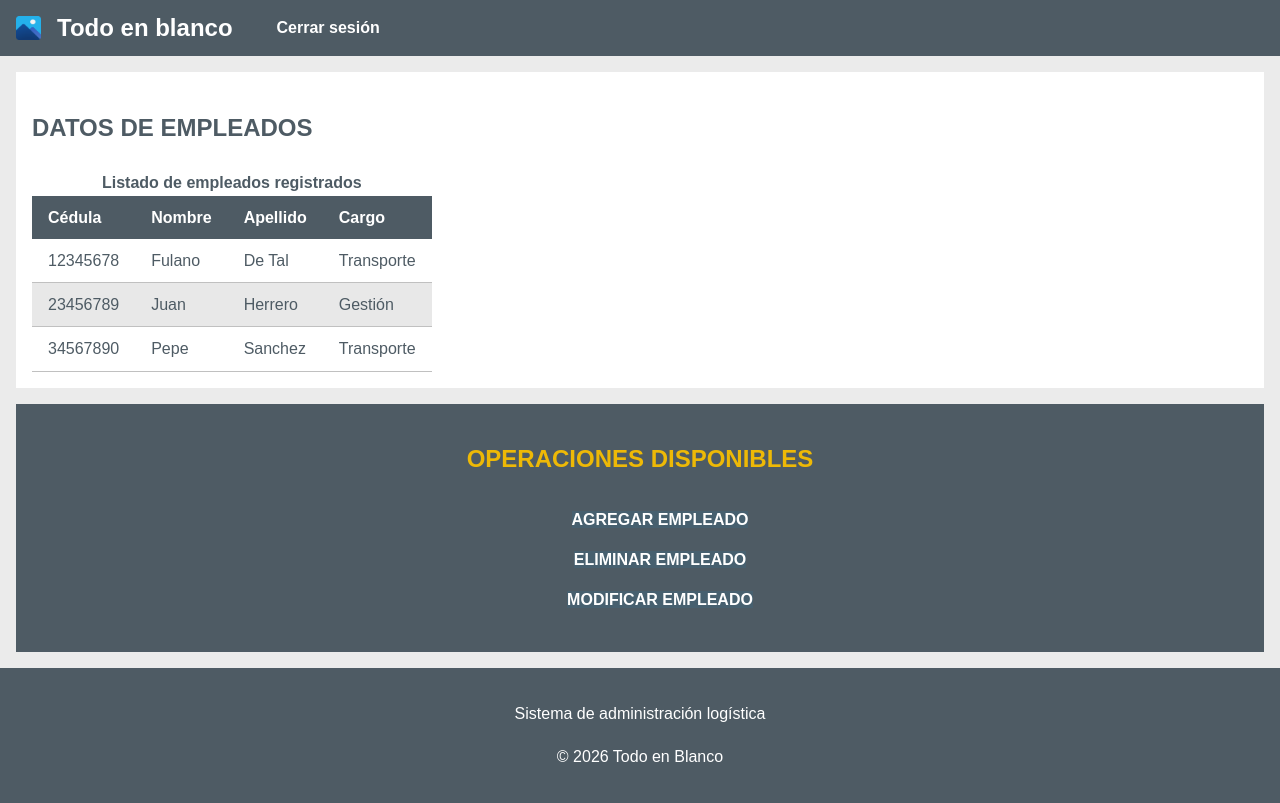
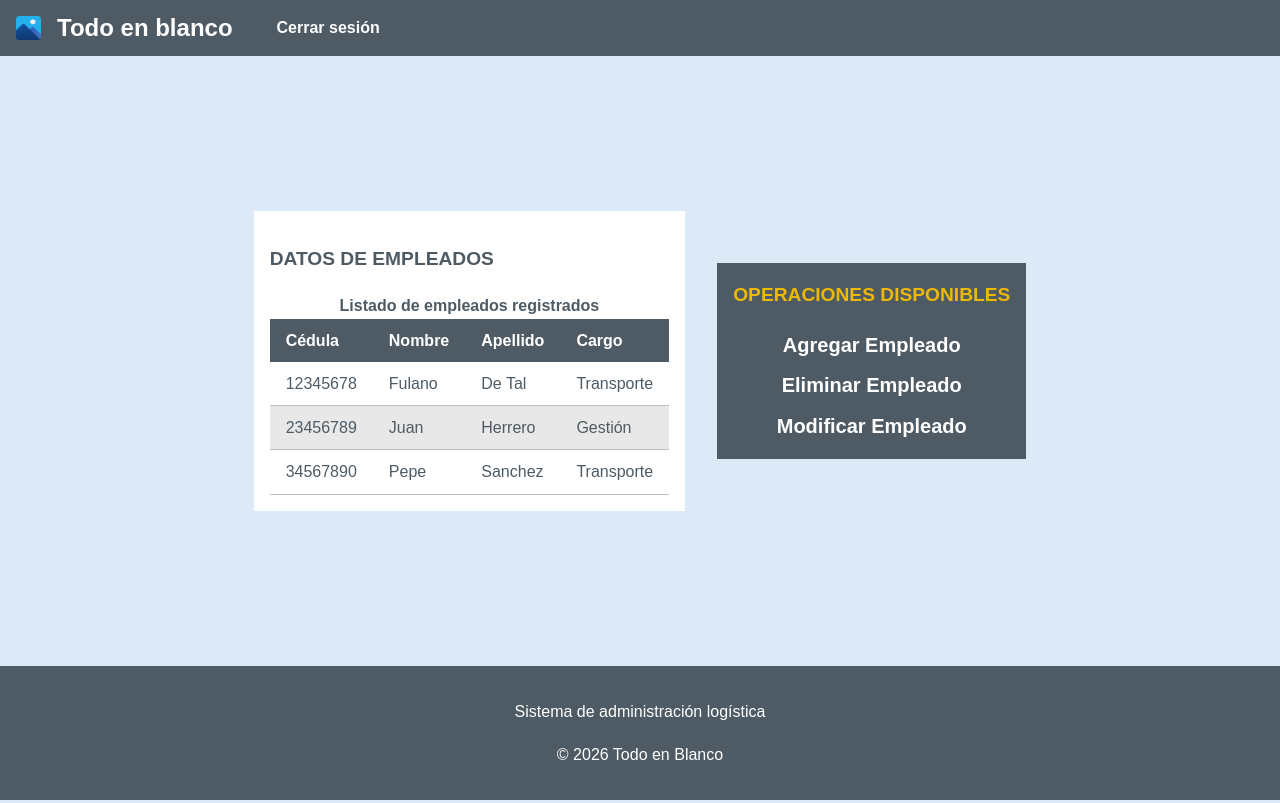
Before and after one commit to sideW-Nico/sistema-elvis-tek, a PHP site: page /administrador.html in a window 1280 px wide. Run offline with PHP 8.4, Linux system fonts and the light colour scheme.

Commit message:
style: realizando ajustes de estilo finales

```diff
--- a/proyecto/administrador.html
+++ b/proyecto/administrador.html
@@ -56,7 +56,7 @@
         </section>
         <section class="seccionOperaciones">
             <h2>Operaciones disponibles</h2>
-            <ul>
+            <ul class="operaciones">
                 <li><a href="#" class="botonOperacion">Agregar Empleado</a></li>
                 <li><a href="#" class="botonOperacion">Eliminar Empleado</a></li>
                 <li><a href="#" class="botonOperacion">Modificar Empleado</a></li>
--- a/proyecto/assets/css/globalSistema.css
+++ b/proyecto/assets/css/globalSistema.css
@@ -1,5 +1,14 @@
 body {
-    background-color: var(--grisClaro);
+    min-height: 100vh;
+    display: flex;
+    flex-direction: column;
+}
+
+main {
+  flex: 1;
+  display: flex;
+  justify-content: center;
+  align-items: center;
 }
 
 .seccionTablaEmpleados {
@@ -10,7 +19,7 @@ body {
 
 .seccionTablaEmpleados h2 {
     color: var(--oscuro);
-    font-size: 24px;
+    font-size: 1.2rem;
     font-weight: 700;
     text-transform: uppercase;
 }
@@ -18,6 +27,7 @@ body {
 tr:hover td {
     background-color: var(--blancoCristal);
     color: var(--oscuro);
+    cursor: pointer;
 }
 
 tr:active td {
@@ -28,36 +38,19 @@ tr:active td {
 .seccionOperaciones {
     background-color: var(--oscuro);
     color: var(--blancoPuro);
-    min-height: 160px;
     text-align: center;
+    padding: 0;
 }
 
 .seccionOperaciones h2 {
     color: var(--amarillo);
-    font-size: 24px;
+    font-size: 1.2rem;
     font-weight: 700;
     text-transform: uppercase;
+    margin: 1rem;
 }
 
-.seccionOperaciones ul {
-    list-style-type: none;
-}
-
-.seccionOperaciones li {
-    line-height: 2.5;
-}
-
-.botonOperacion {
-    background-color: var(--medio);
-    color: var(--blancoPuro);
-    text-decoration: none;
-    font-size: 16px;
-    font-weight: 600;
-    text-transform: uppercase;
-}
-
-.botonOperacion:hover,
-.botonOperacion:focus {
+.botonOperacion:hover {
     background-color: var(--amarillo);
     color: var(--oscuro);
 }
@@ -66,3 +59,26 @@ tr:active td {
     background-color: var(--gris);
     color: var(--oscuro);
 }
+
+.operaciones {
+    display: flex;
+    flex-direction: column;
+    gap: 0.4rem;
+    list-style-type: none;
+    padding: 0 0 1rem 0;
+    margin: 0;
+}
+
+.operaciones li {
+    align-items: stretch;
+}
+
+.botonOperacion {
+    display: flex;
+    justify-content: center;
+    color: var(--blancoPuro);
+    text-decoration: none;
+    font-size: 1.25rem;
+    font-weight: 600;
+    width: 100%;
+}
```
Also changed, not shown: proyecto/assets/css/formularios.css (+25 -9 lines), proyecto/assets/css/login.css (+0 -8 lines), proyecto/contacto.html (+16 -2 lines), proyecto/trabajaConNosotros.html (+19 -9 lines), proyecto/assets/css/paginaInicio.css (line endings or trailing spaces).
